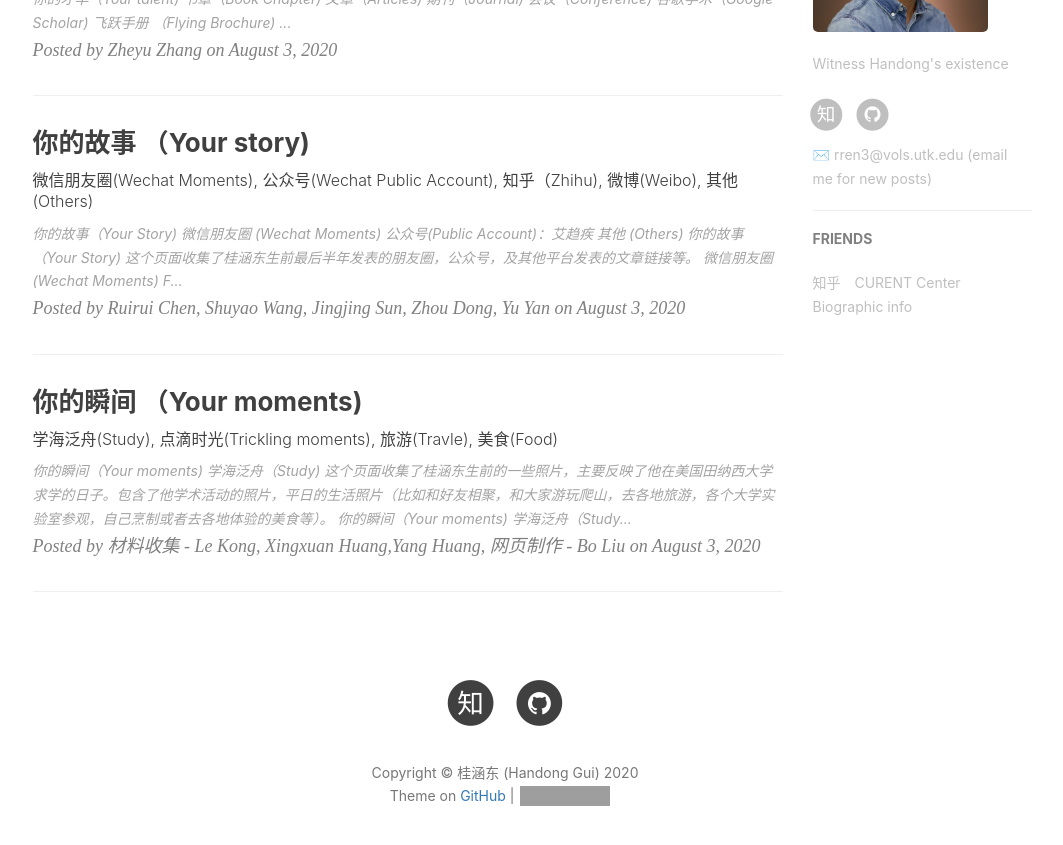
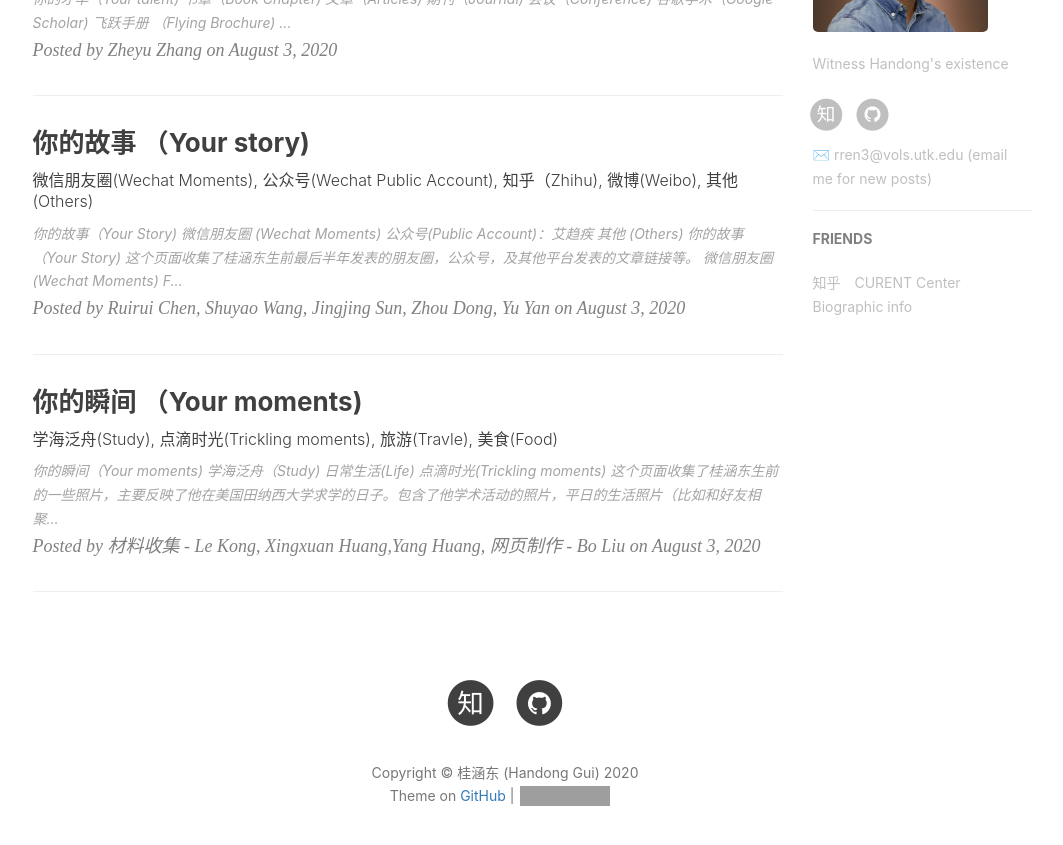
Before and after one commit to HandongGui/HandongGui.github.io, a Jekyll site: the page built from index.html, in a window 1280 px wide and 900 px high, scrolled down 734 px. Shown: the top 845 px of the window, without its empty margins (135-1198 px from the left). Built offline with Jekyll 4.4.1, drawn with Linux system fonts in a browser that asks for light colours; nearby versions of some CDN libraries; the list of posts is cut into pages by our own code; comment, search, counter and statistics services are not loaded; grey boxes are pictures that could not be loaded.

Commit message:
Update 2020-08-03-Moment.md

```diff
--- a/_posts/2020-08-03-Moment.md
+++ b/_posts/2020-08-03-Moment.md
@@ -21,6 +21,11 @@
 
 ## 学海泛舟（Study)
 
+## 日常生活(Life)
+
+> 游学时光，不曾虚度
+
+### 点滴时光(Trickling moments)
 <table>
     <tr>
         <td ><center><img src="../../../../img/moment/Study/在南航_录音中.JPG" width="300"/> 南航_录音中 </center></td>
@@ -140,13 +145,13 @@
 </table>
 
 
-  ## 日常生活(Life)
+  ## 日常生活(Life)<br>
 
 
-  > 游学时光，不曾虚度。
+  > 游学时光，不曾虚度。<br>
 
 
-  ### 点滴时光(Trickling moments)
+  ### 点滴时光(Trickling moments)<br>
 
 
 <table>
```
